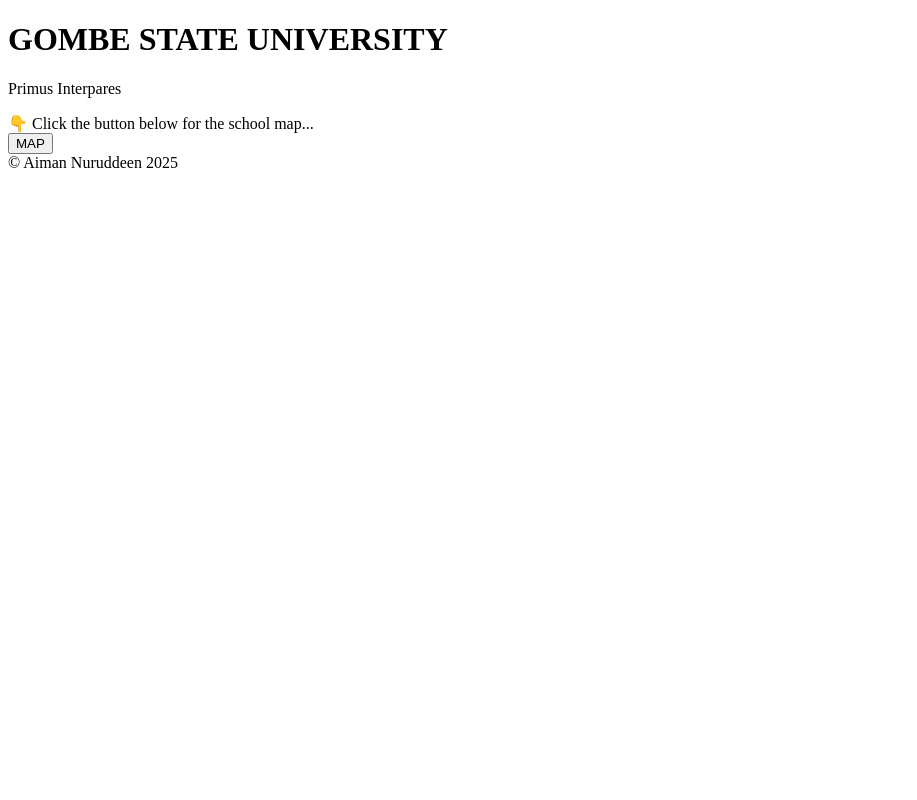
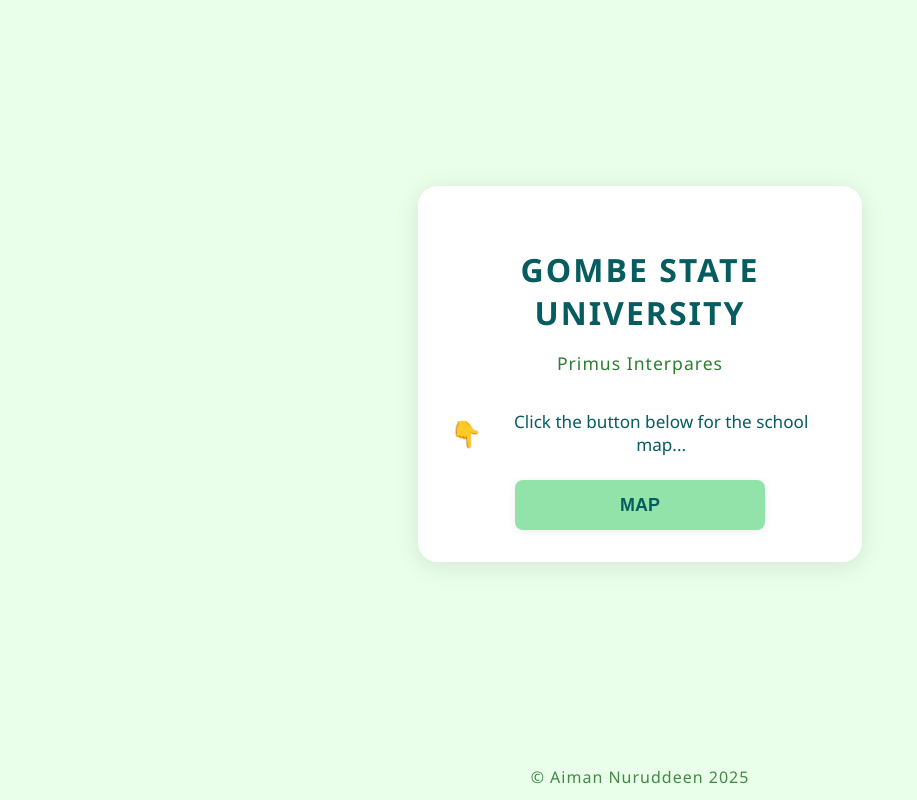
Before and after one commit to aimannuruddeen/Gombe-State-University-Map, a plain HTML site: page index.html in a window 1280 px wide. Shown: the whole page, without its empty margins (0-917 px from the left). Drawn offline with Linux system fonts and the light colour scheme.

Commit message:
Update index.html

```diff
--- a/index.html
+++ b/index.html
@@ -4,9 +4,121 @@
     <meta charset="UTF-8">
     <meta name="viewport" content="width=device-width, initial-scale=1.0">
     <title>Gombe State University Map</title>
-    <link rel="stylesheet" href="style.css">
+    <style>
+        html, body {
+            height: 100%;
+            margin: 0;
+            padding: 0;
+        }
+        body {
+            background: #eaffea;
+            min-height: 100vh;
+            min-width: 100vw;
+            width: 100vw;
+            height: 100vh;
+            margin: 0;
+            padding: 0;
+            font-family: 'Segoe UI', Arial, sans-serif;
+            display: flex;
+            flex-direction: column;
+        }
+        .main-wrapper {
+            flex: 1 0 auto;
+            display: flex;
+            flex-direction: column;
+            justify-content: center;
+            align-items: center;
+            min-height: 80vh;
+        }
+        .container {
+            background: rgba(255,255,255,0.95);
+            border-radius: 20px;
+            box-shadow: 0 4px 24px rgba(0,0,0,0.10);
+            padding: 2.5em 2em 2em 2em;
+            max-width: 95vw;
+            width: 380px;
+            text-align: center;
+        }
+        .school-name {
+            color: #065c5f;
+            font-size: 2em;
+            font-weight: bold;
+            margin-bottom: 0.3em;
+            letter-spacing: 2px;
+        }
+        .slogan {
+            color: #2e7d32;
+            font-size: 1.1em;
+            margin-bottom: 2em;
+            letter-spacing: 1px;
+        }
+        .instruction {
+            display: flex;
+            align-items: center;
+            justify-content: center;
+            color: #065c5f;
+            font-size: 1.07em;
+            margin-bottom: 1.4em;
+            gap: 0.6em;
+        }
+        .emoji {
+            font-size: 1.5em;
+        }
+        .map-btn {
+            background: #92e3a9;
+            color: #065c5f;
+            font-size: 1.12em;
+            font-weight: bold;
+            border: none;
+            border-radius: 8px;
+            padding: 0.8em 2.5em;
+            cursor: pointer;
+            box-shadow: 0 2px 10px #0001;
+            transition: background 0.2s, color 0.2s;
+            width: 100%;
+            max-width: 250px;
+        }
+        .map-btn:hover, .map-btn:focus {
+            background: #065c5f;
+            color: #fff;
+            outline: none;
+        }
+        footer {
+            flex-shrink: 0;
+            width: 100%;
+            padding: 18px 0 12px 0;
+            text-align: center;
+            margin-top: auto;
+            background: transparent;
+        }
+        .copyright {
+            color: #2e7d32;
+            font-size: 1em;
+            letter-spacing: 1px;
+            opacity: 0.90;
+        }
+        @media (max-width: 600px) {
+            .container {
+                width: 98vw;
+                min-width: unset;
+                max-width: 99vw;
+                padding: 1.2em 2vw 1.6em 2vw;
+            }
+            .school-name {
+                font-size: 1.18em;
+            }
+            .map-btn {
+                font-size: 1em;
+                padding: 0.7em 1.2em;
+            }
+            .slogan, .copyright {
+                font-size: 0.98em;
+            }
+        }
+    </style>
 </head>
 <body>
+    <div class="main-wrapper">
       <div class="container">
           <h1 class="school-name">GOMBE STATE UNIVERSITY</h1>
           <p class="slogan">Primus Interpares</p>
@@ -17,6 +129,7 @@
               <button class="map-btn">MAP</button>
           </a>
       </div>
+    </div>
     <footer>
         <span class="copyright">&copy; Aiman Nuruddeen 2025</span>
     </footer>
```
Lines whose indentation alone changed are shown as unchanged.
